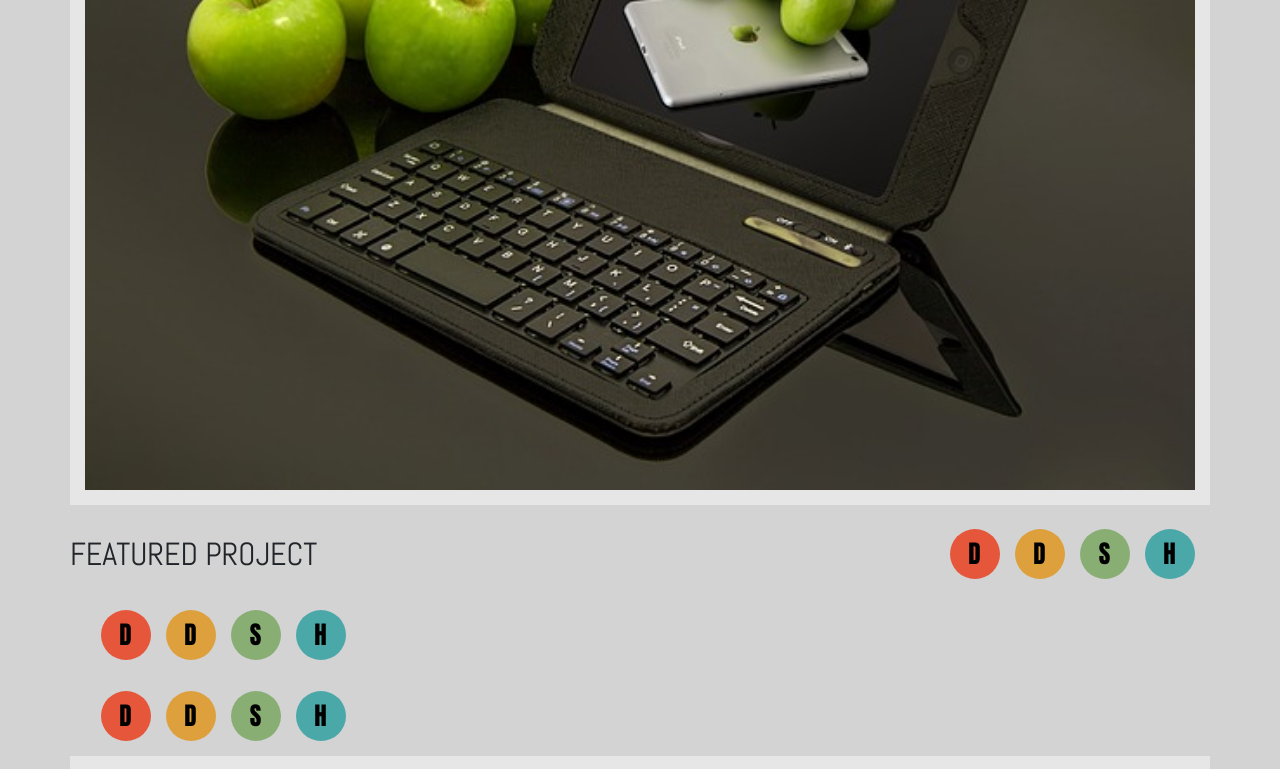
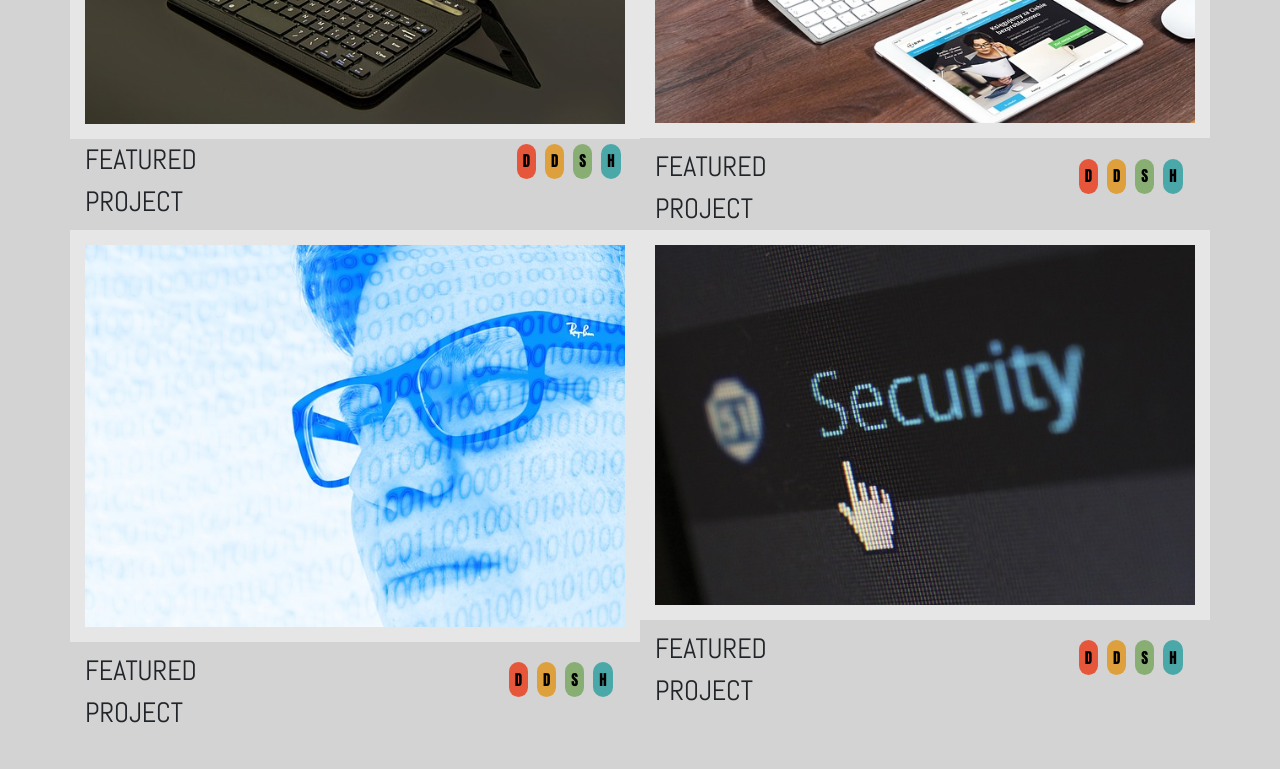
Before and after one commit to singleterry-villarealleal-ganymede/codeup-design-project, a plain HTML site: page index.html in a window 1280 px wide. Shown: the part 800-1569 px from the top of the page. After the commit the page ends 1534 px from the top, so only its background shows below. Drawn offline with nearby package versions, Linux system fonts and the light colour scheme.

Commit message:
pushing to ramon

```diff
--- a/css/custom.css
+++ b/css/custom.css
@@ -24,7 +24,7 @@ h3 {
 
 h4  {
     font-family: 'Anton', sans-serif;
-    font-size: 48px;
+    font-size: 40px;
 }
 
 h5 {
@@ -38,12 +38,12 @@ h5 {
 }
 
 .circle  {
-    height: 275px;
-    width: 275px;
-    margin: 1em;
+    height: 175px;
+    width: 175px;
+    margin: .2em;
     border: solid white 9px;
     color: white;
-    border-radius: 275px;
+    border-radius: 175px;
     display: flex;
     justify-content: center;
     align-items: center;
@@ -66,18 +66,23 @@ h5 {
 }
 
 .circle-icon {
-    height: 50px;
-    width: 50px;
+    height: 35px;
+    width: 35px;
     /*justify-content: flex-end;*/
     margin: .3em;
-    font-size: 25px;
+    font-size: 15px;
     color: black;
-    border-radius: 50px;
+    border-radius: 35px;
     font-family: 'Anton', sans-serif;
+    display: flex;
+    align-items: center;
+    justify-content: center;
 }
 
 .feature-icons {
-    /*margin: 1em;*/
+    display: flex;
+    justify-content: space-between;
+
 }
 
 .red-icon{background-color:#E6563B}
@@ -86,7 +91,7 @@ h5 {
 .blue-icon{background-color: #4ba8a9}
 
 .featured-project {
-    font-size: 32px;
+    font-size: 28px;
     font-family: 'Abel', sans-serif;
 }
 
@@ -107,4 +112,6 @@ h5 {
     h4 {
         font-size: 30px;
     }
+
+
 }
--- a/index.html
+++ b/index.html
@@ -21,17 +21,17 @@
         </div>
     </div>
     <section class="row circle-container">
-        <div class="col-xs-6 design circle red">
-            <h4 class="text-center">DESIGN</h4>
+        <div class="col-6 col-sm-3">
+            <h4 class="text-center circle red">DESIGN</h4>
         </div>
-        <div class="col-xs-6 circle yellow">
-            <h4 class="text-center">DEVELOP</h4>
+        <div class="col-6 col-sm-3">
+            <h4 class="text-center circle yellow">DEVELOP</h4>
         </div>
-        <div class="col-xs-6 design circle green mb-5">
-            <h4 class="text-center">SUPPORT</h4>
+        <div class="col-6 mb-5 col-sm-3">
+            <h4 class="text-center circle green">SUPPORT</h4>
         </div>
-        <div class="col-xs-6 circle blue mb-5">
-            <h4 class="text-center">HOST</h4>
+        <div class="col-6 mb-5 col-sm-3">
+            <h4 class="text-center circle blue">HOST</h4>
         </div>
     </section>
     <div class="row justify-content-center">
@@ -40,105 +40,115 @@
         </div>
     </div>
     <!--  FIRST FEATURED PROJECTS  -->
+    <section class="row">
+        <div class="first-feature col-12 col-sm-6">
             <div class="row">
-        <div class="col-12 image mb-2">
+                <div class="col-12 image">
                     <img class="w-100 m-0" src="img/apple-ipad.jpg" alt="apple ipad">
                 </div>
             </div>
-    <div class="row feature-icons d-flex justify-content-between align-items-center">
-        <div class="col-xs-6">
+            <div class="row feature-icons">
+                <div class="col-6 col-sm-3">
                     <div class="featured-project">FEATURED PROJECT</div>
                 </div>
-        <div class="col-xs-6 d-flex m-2">
-            <div class="circle-icon red-icon d-flex justify-content-center align-items-center">
+                <div class="col-6 d-flex col-sm-3">
+                    <div class="circle-icon red-icon">
                         <span>D</span>
                     </div>
-            <div class="circle-icon yellow-icon d-flex justify-content-center align-items-center">
+                    <div class="circle-icon yellow-icon">
                         <span>D</span>
                     </div>
-            <div class="circle-icon green-icon d-flex justify-content-center align-items-center">
+                    <div class="circle-icon green-icon">
                         <span>S</span>
                     </div>
-            <div class="circle-icon blue-icon d-flex justify-content-center align-items-center">
+                    <div class="circle-icon blue-icon">
                         <span>H</span>
                     </div>
                 </div>
             </div>
+        </div>
         <!--  SECOND FEATURED PROJECT SMALL DEVICES  -->
-    <div class="row d-none">
-        <div class="col-12 image mb-2 col-sm-6">
+        <div class="second-feature col-12 col-sm-6 d-none d-sm-block">
+            <div class="row">
+                <div class="col-12 image mb-2">
                     <img class="w-100 m-0" src="img/macbook.jpg" alt="apple ipad">
                 </div>
             </div>
-    <div class="row feature-icons d-sm-flex justify-content-between align-items-center d-none">
-        <div class="col-6 col-sm-6 d-none">
+            <div class="row feature-icons">
+                <div class="col-6 col-sm-3">
                     <div class="featured-project">FEATURED PROJECT</div>
                 </div>
-        <div class="col-6 d-sm-flex m-2 col-sm-6 d-none">
-            <div class="circle-icon red-icon d-sm-flex justify-content-center align-items-center d-none">
+                <div class="col-6 m-2 d-flex col-sm-3">
+                    <div class="circle-icon red-icon">
                         <span>D</span>
                     </div>
-            <div class="circle-icon yellow-icon d-sm-flex justify-content-center align-items-center d-none">
+                    <div class="circle-icon yellow-icon">
                         <span>D</span>
                     </div>
-            <div class="circle-icon green-icon d-sm-flex justify-content-center align-items-center d-none">
+                    <div class="circle-icon green-icon">
                         <span>S</span>
                     </div>
-            <div class="circle-icon blue-icon d-sm-flex justify-content-center align-items-center d-none">
+                    <div class="circle-icon blue-icon">
                         <span>H</span>
                     </div>
                 </div>
             </div>
+        </div>
         <!--  THIRD FEATURED PROJECT SMALL DEVICES-->
-    <div class="row d-none">
-        <div class="col-12 image mb-2 col-sm-6 ">
+        <div class="col-12 col-sm-6 d-none d-sm-block">
+            <div class="row">
+                <div class="col-12 image mb-2">
                     <img class="w-100 m-0" src="img/man.jpg" alt="apple ipad">
                 </div>
             </div>
-    <div class="row feature-icons d-sm-flex justify-content-between align-items-center d-none">
-        <div class="col-6 col-sm-6 d-none">
+            <div class="row feature-icons">
+                <div class="col-6 col-sm-3">
                     <div class="featured-project">FEATURED PROJECT</div>
                 </div>
-        <div class="col-xs-6 d-flex m-2 col-sm-6 d-none">
-            <div class="circle-icon red-icon d-sm-flex justify-content-center align-items-center">
+                <div class="col-6 d-flex m-2 col-sm-3">
+                    <div class="circle-icon red-icon">
                         <span>D</span>
                     </div>
-            <div class="circle-icon yellow-icon d-sm-flex justify-content-center align-items-center">
+                    <div class="circle-icon yellow-icon">
                         <span>D</span>
                     </div>
-            <div class="circle-icon green-icon d-sm-flex justify-content-center align-items-center">
+                    <div class="circle-icon green-icon">
                         <span>S</span>
                     </div>
-            <div class="circle-icon blue-icon d-sm-flex justify-content-center align-items-center">
+                    <div class="circle-icon blue-icon">
                         <span>H</span>
                     </div>
                 </div>
             </div>
+        </div>
         <!--  4TH FEATURED PROJECT SMALL DEVICES  -->
-    <div class="row d-sm-block">
+        <div class="col-12 col-sm-6 d-none d-sm-block">
+            <div class="row">
                 <div class="col-12 image mb-2">
                     <img class="w-100 m-0" src="img/security.jpg" alt="Computer security picture">
                 </div>
             </div>
-    <div class="row feature-icons d-flex justify-content-between align-items-center d-sm-block">
-        <div class="col-xs-6">
+            <div class="row feature-icons">
+                <div class="col-6 col-sm-3">
                     <div class="featured-project">FEATURED PROJECT</div>
                 </div>
-        <div class="col-xs-6 d-flex m-2">
-            <div class="circle-icon red-icon d-flex justify-content-center align-items-center">
+                <div class="col-6 d-flex m-2 col-sm-3">
+                    <div class="circle-icon red-icon">
                         <span>D</span>
                     </div>
-            <div class="circle-icon yellow-icon d-flex justify-content-center align-items-center">
+                    <div class="circle-icon yellow-icon">
                         <span>D</span>
                     </div>
-            <div class="circle-icon green-icon d-flex justify-content-center align-items-center">
+                    <div class="circle-icon green-icon">
                         <span>S</span>
                     </div>
-            <div class="circle-icon blue-icon d-flex justify-content-center align-items-center">
+                    <div class="circle-icon blue-icon">
                         <span>H</span>
                     </div>
                 </div>
             </div>
+        </div>
+    </section>
 
 </main>
 
```
Lines whose indentation alone changed are shown as unchanged.
